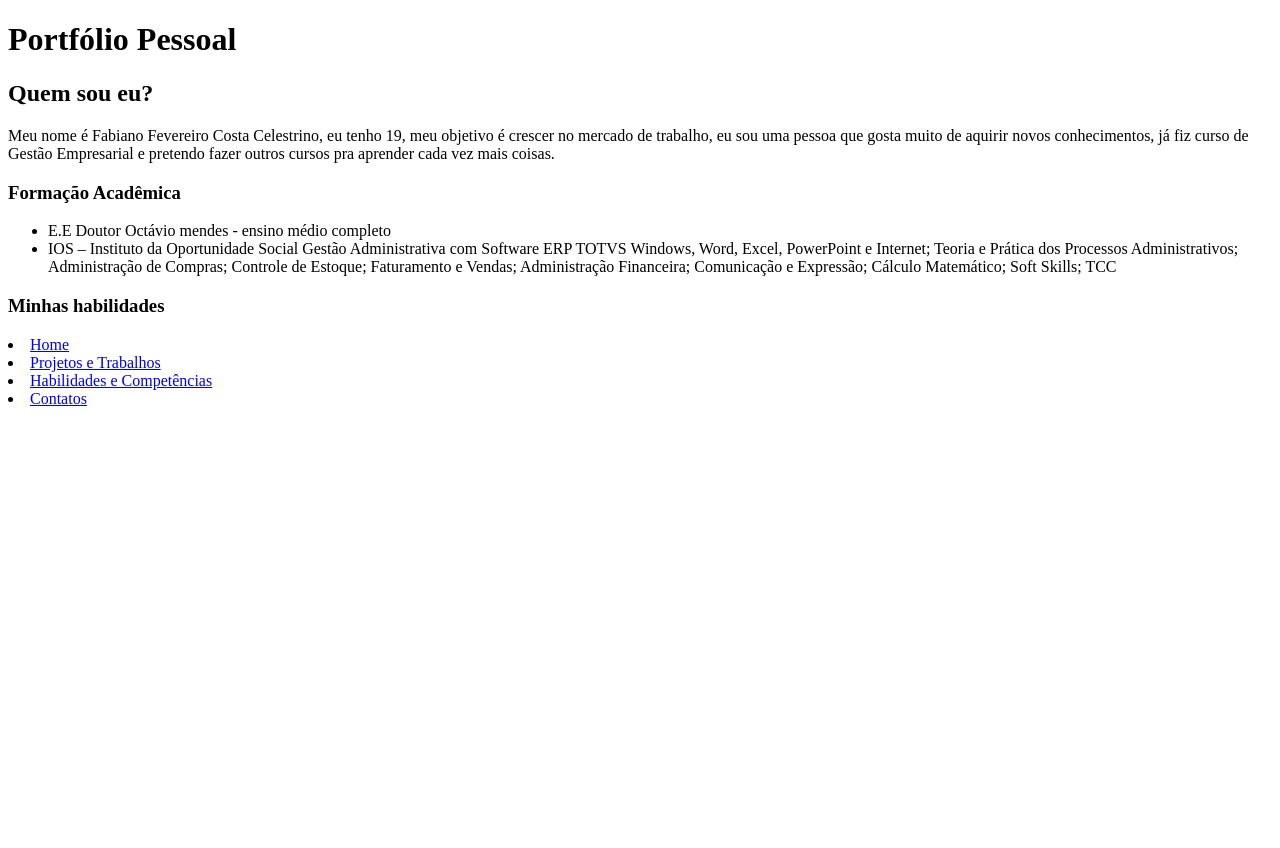
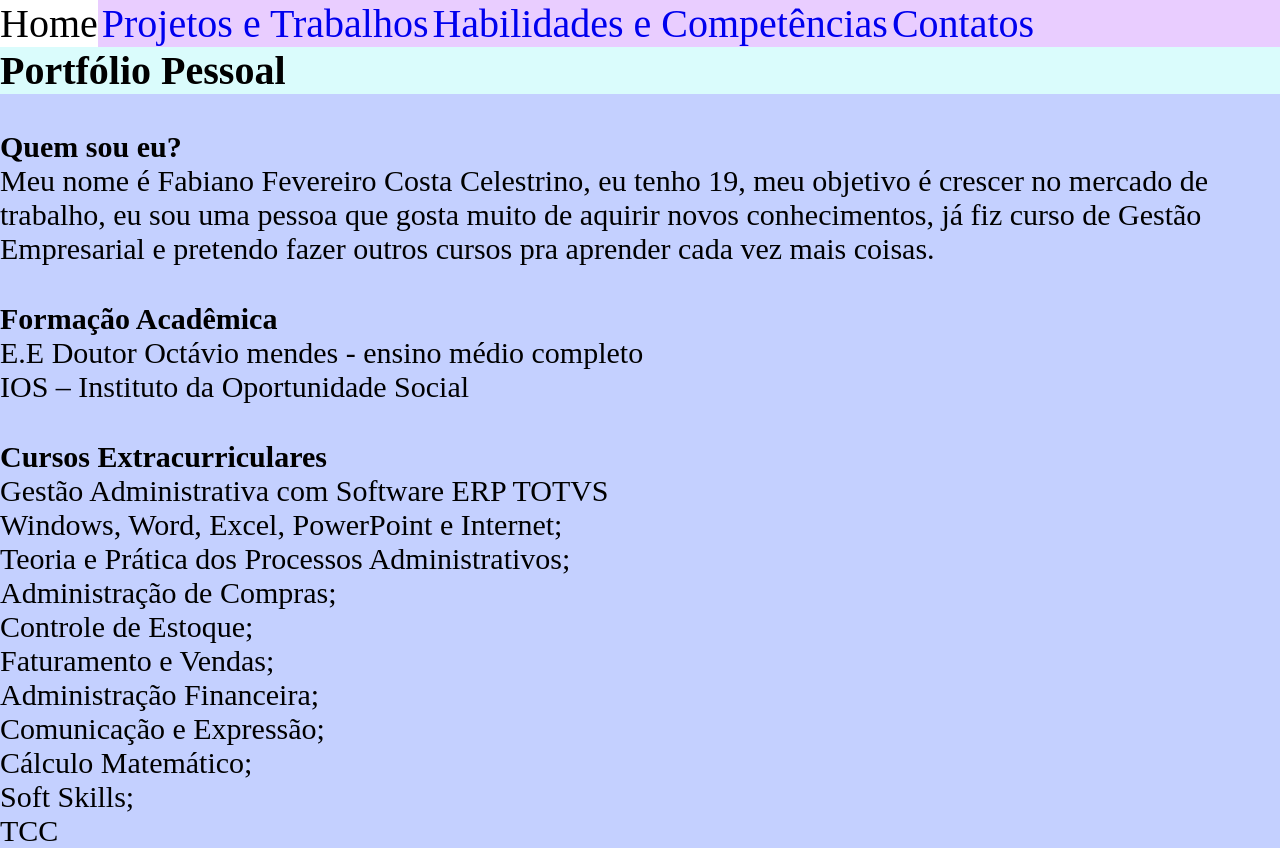
Before and after one commit to fabianofevereiro22/portfoliopessoal, a plain HTML site: page portfolio/index.html in a window 1280 px wide. Before the commit the page ends 800 px from the top, so only its background shows below. Drawn offline with Linux system fonts and the light colour scheme.

Commit message:
adicionei css no portfólio

```diff
--- /dev/null
+++ b/portfolio/contatos.css
@@ -0,0 +1,48 @@
+*{
+    margin: 0;
+    padding: 0;
+}
+body{
+    background-color: rgb(196, 208, 255);
+}
+h1{
+    background-color: rgb(218, 252, 252);
+    font-family: 'Times New Roman', Times, serif;
+    font-size: 40px;
+    text-decoration:none;
+
+}
+
+h2{
+    font-size: 30px;
+}
+h3{
+    font-size: 30px;
+}
+h4{
+    font-size: 30px;
+}
+
+p{
+    font-size: 30px;
+}
+li{
+    font-size: 30px;
+}
+nav{
+    background-color: rgb(233, 205, 255);
+
+}
+nav > a:hover {
+    color: black;
+    background-color: white;
+}
+a{
+    padding-left: 3,0em;
+    padding-right: 3,0em;
+    text-align: center;
+    text-decoration: none;
+    font-size: 2em;
+    display: inline-block;
+    font-size: 40px;
+}
--- /dev/null
+++ b/portfolio/habilidades.css
@@ -0,0 +1,35 @@
+*{
+    margin: 0;
+    padding: 0;
+}
+body{
+    background-color: rgb(196, 208, 255);
+}
+h1{
+    background-color: rgb(218, 252, 252);
+    font-family: 'Times New Roman', Times, serif;
+    font-size: 40px;
+    text-decoration:none;
+
+}
+
+ul{
+    font-size: 30px;
+}
+nav{
+    background-color: rgb(233, 205, 255);
+
+}
+nav > a:hover {
+    color: black;
+    background-color: white;
+}
+a{
+    padding-left: 3,0em;
+    padding-right: 3,0em;
+    text-align: center;
+    text-decoration: none;
+    font-size: 2em;
+    display: inline-block;
+    font-size: 40px;
+}
--- /dev/null
+++ b/portfolio/index.css
@@ -0,0 +1,50 @@
+*{
+    margin: 0;
+    padding: 0;
+}
+body{
+    background-color: rgb(196, 208, 255);
+}
+h1{
+    background-color: rgb(218, 252, 252);
+    font-family: 'Times New Roman', Times, serif;
+    font-size: 40px;
+    text-decoration:none;
+
+}
+
+h2{
+    font-size: 30px;
+}
+h3{
+    font-size: 30px;
+}
+h4{
+    font-size: 30px;
+}
+
+p{
+    font-size: 30px;
+}
+li{
+    font-size: 30px;
+}
+nav{
+    background-color: rgb(233, 205, 255);
+
+}
+nav > a:hover {
+    color: black;
+    background-color: white;
+}
+a{
+    padding-left: 3,0em;
+    padding-right: 3,0em;
+    text-align: center;
+    text-decoration: none;
+    font-size: 2em;
+    display: inline-block;
+    font-size: 40px;
+
+
+}
--- a/portfolio/index.html
+++ b/portfolio/index.html
@@ -4,11 +4,26 @@
     <meta charset="UTF-8">
     <meta name="viewport" content="width=device-width, initial-scale=1.0">
     <title>Portfólio Pessoal</title>
+    <link rel="stylesheet" href="index.css">
 </head>
 <body>
+    <nav>
+
+           <a href="index.html">Home</a>
+
+            <a href="projetosetrabalhos.html">Projetos e Trabalhos</a>
+
+
+            <a href="habilidades.html">Habilidades e Competências</a>
+
+
+            <a href="contatos.html">Contatos</a>
+
+    </nav>
     <header>
     <h1>Portfólio Pessoal</h1>
     </header>
+    <br><br>
     <main>
         <article>
     <h2>Quem sou eu?</h2>
@@ -16,54 +31,45 @@
         eu sou uma pessoa que gosta muito de aquirir novos conhecimentos, já fiz curso de Gestão Empresarial e pretendo fazer outros cursos
         pra aprender cada vez mais coisas.
     </p>
-
+<br><br>
     <h3>Formação Acadêmica</h3>
     <ul>
     <li>E.E Doutor Octávio mendes - ensino médio completo</li>
-    <li>IOS – Instituto da Oportunidade Social
+    <li>IOS – Instituto da Oportunidade Social</li>
+    <br><br>
 
-        Gestão Administrativa com Software ERP TOTVS
+    <h4>
+        Cursos Extracurriculares
+    </h4>
 
-        Windows, Word, Excel, PowerPoint e Internet;
+       <li> Gestão Administrativa com Software ERP TOTVS </li>
 
-        Teoria e Prática dos Processos Administrativos;
+       <li> Windows, Word, Excel, PowerPoint e Internet;  </li>
 
-        Administração de Compras;
+        <li> Teoria e Prática dos Processos Administrativos;  </li>
 
-        Controle de Estoque;
+            <li> Administração de Compras;  </li>
 
-        Faturamento e Vendas;
 
-        Administração Financeira;
+                <li>Controle de Estoque; </li>
 
-        Comunicação e Expressão;
+                    <li>Faturamento e Vendas;  </li>
 
-        Cálculo Matemático;
+                        <li>Administração Financeira; </li>
 
-        Soft Skills;
+                            <li>Comunicação e Expressão;  </li>
 
-        TCC </li>
+                                <li>Cálculo Matemático;  </li>
+
+                                    <li>Soft Skills;  </li>
+
+                                        <li>TCC  </li>
     </ul>
 
-    <h3>Minhas habilidades</h3>
 </article>
 </main>
 <footer>
-    <nav>
-        <li>
-           <a href="index.html">Home</a>
-        </li>
-        <li>
-            <a href="projetosetrabalhos.html">Projetos e Trabalhos</a>
-        </li>
-        <li>
-            <a href="habilidades.html">Habilidades e Competências</a>
-        </li>
-        <li>
-            <a href="contatos.html">Contatos</a>
-        </li>
-        </ul>
-    </nav>
+
 </footer>
 
 </body>
--- /dev/null
+++ b/portfolio/projetos.css
@@ -0,0 +1,48 @@
+*{
+    margin: 0;
+    padding: 0;
+}
+body{
+    background-color: rgb(196, 208, 255);
+}
+h1{
+    background-color: rgb(218, 252, 252);
+    font-family: 'Times New Roman', Times, serif;
+    font-size: 40px;
+    text-decoration:none;
+
+}
+
+h2{
+    font-size: 30px;
+}
+h3{
+    font-size: 30px;
+}
+h4{
+    font-size: 30px;
+}
+
+p{
+    font-size: 30px;
+}
+li{
+    font-size: 30px;
+}
+nav{
+    background-color: rgb(233, 205, 255);
+
+}
+nav > a:hover {
+    color: black;
+    background-color: white;
+}
+a{
+    padding-left: 3,0em;
+    padding-right: 3,0em;
+    text-align: center;
+    text-decoration: none;
+    font-size: 2em;
+    display: inline-block;
+    font-size: 40px;
+}
```
Also changed, not shown: portfolio/contatos.html (+19 -17 lines), portfolio/habilidades.html (+17 -17 lines), portfolio/projetosetrabalhos.html (+8 -17 lines).
